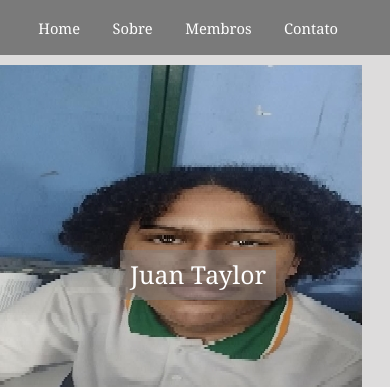
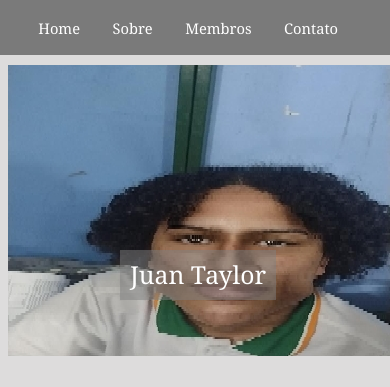
Before and after one commit to Dexzinn/jogos-e-memes, a plain HTML site: page index.html in a window 390 px wide. Shown: the top 387 px of the page. Drawn offline with nearby package versions, Linux system fonts and the light colour scheme.

Commit message:
Update estilo-index.css

```diff
--- a/estilo-index.css
+++ b/estilo-index.css
@@ -103,13 +103,13 @@ header nav li a {
 
     }
 
-
-
     #principal {
         width: 382px;
-        margin-left: -20px;
+        margin-right: 0px;
         overflow-x: hidden;
+
     }
+
 
     header {
         background-color: rgb(122, 122, 122);
@@ -131,9 +131,8 @@ header nav li a {
     #container {
         margin-top: -9px;
         background: url(imgs/jeej_para_celular.jpg) no-repeat;
-        height: 350px;
+        height: 300px;
         width: 382px;
-
     }
 
     #container h2#jj {
```
